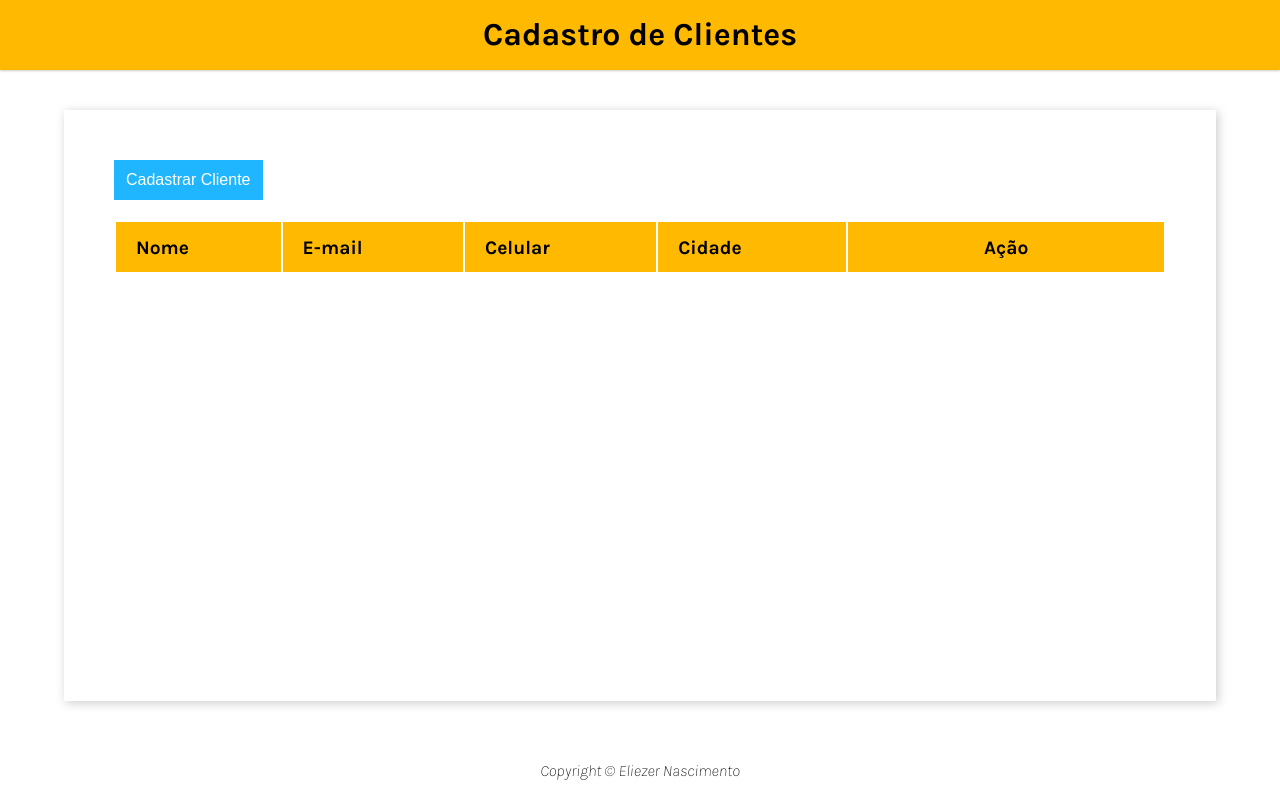
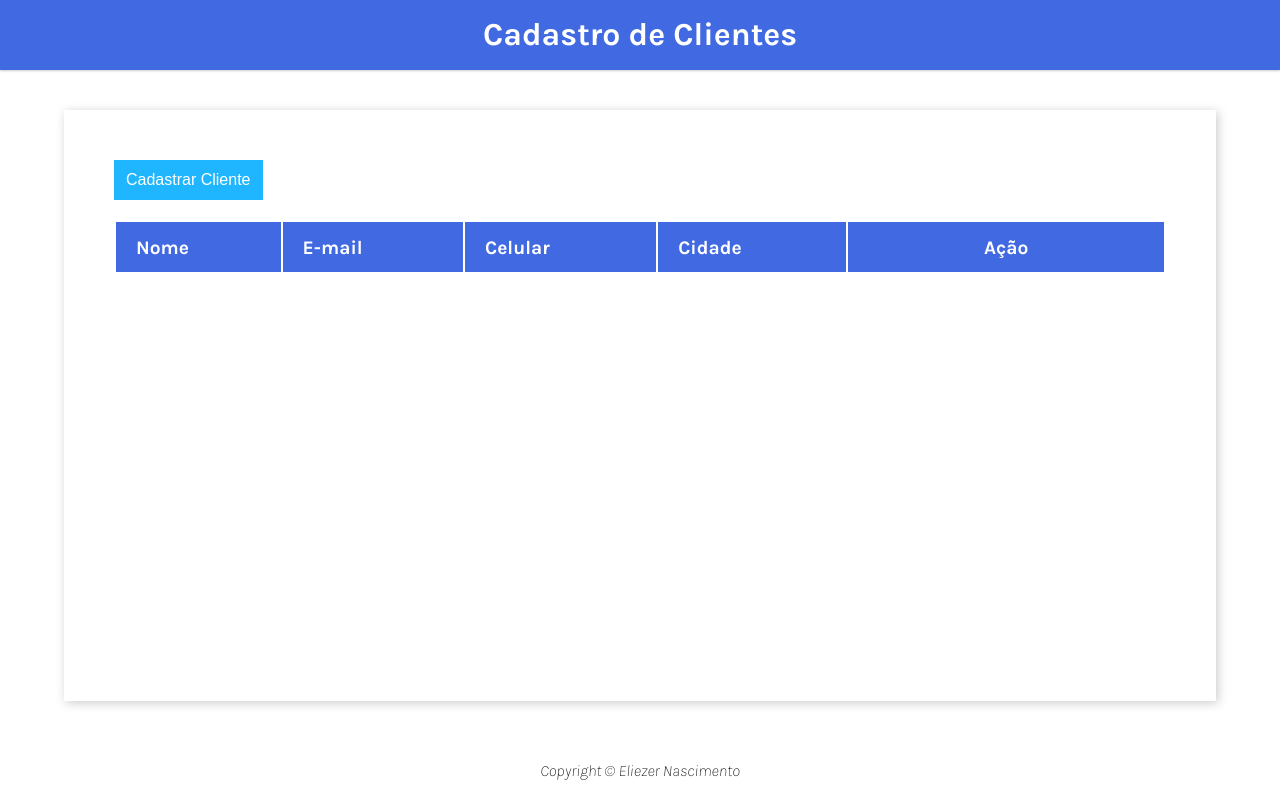
Before and after one commit to eliezergarbin/test-crud, a plain HTML site: page index.html in a window 1280 px wide. Drawn offline with Linux system fonts and the light colour scheme.

Commit message:
changing color palette

```diff
--- a/css/main.css
+++ b/css/main.css
@@ -5,8 +5,8 @@
 }
 
 :root{
-    --primary-color: #FFBA00;
-    --secundary-color: #FFF1CC;
+    --primary-color: #4169e1;
+    --secundary-color: #dfe1ee;
     --shadow-color: #CCC;
     --text-color: #FFF;
 }
@@ -28,7 +28,7 @@ header{
 }
 
 .header-title{
-    color: black;
+    color: #FFF;
     font-size: 2rem;
 }
 
--- a/css/modal.css
+++ b/css/modal.css
@@ -32,6 +32,7 @@
     height: 40px;
     line-height: 40px;
     font-size: 1rem;
+    color: #fff;
 }
 
 
--- a/css/records.css
+++ b/css/records.css
@@ -9,6 +9,7 @@
     background-color: var(--primary-color);
     padding-left: 20px;
     font-size: 1.2rem;
+    color: white;
 }
 .records td{
     height: 50px;
--- a/index.html
+++ b/index.html
@@ -76,7 +76,6 @@
                 </form>
                 <footer class="modal-footer">
                     <button id="salvar" class="button green">Salvar</button>
-                    <button id="cancelar" class="button blue">Cancelar</button>
                 </footer>
             </div>
         </div>
```
